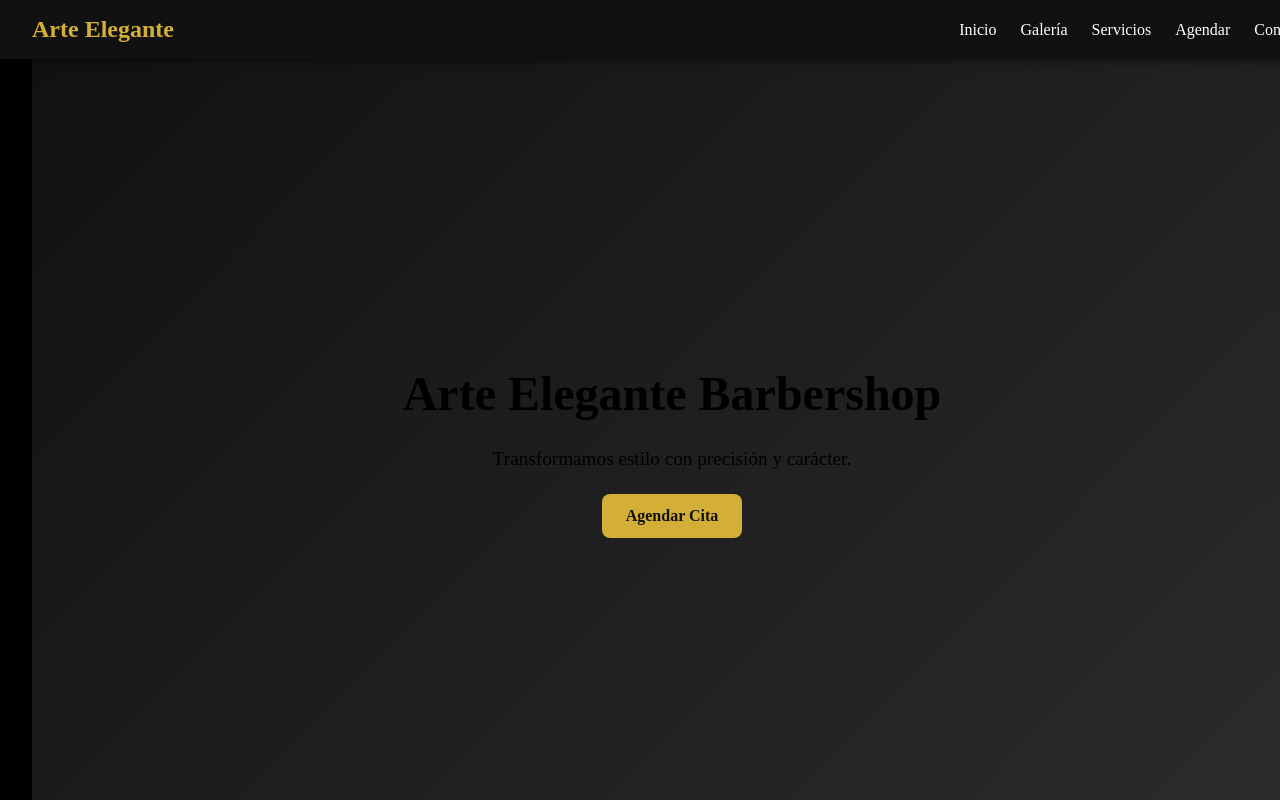
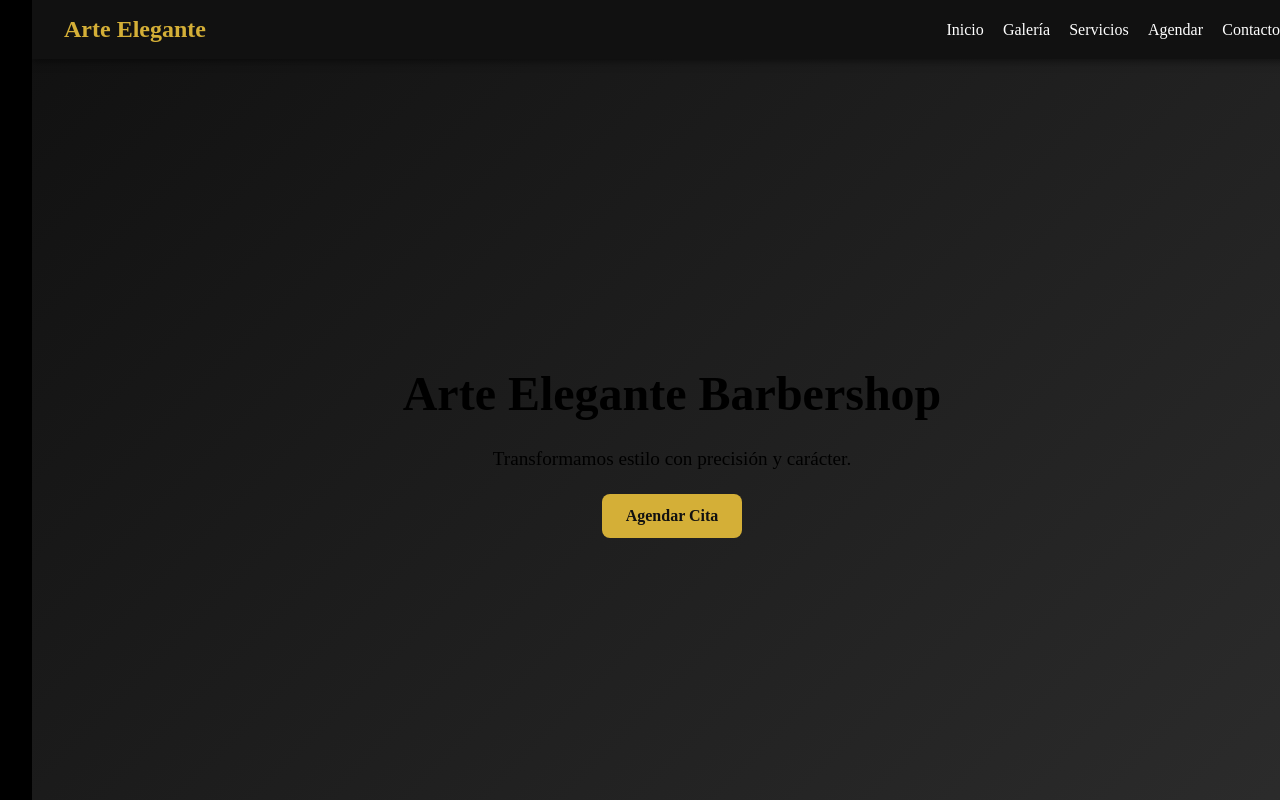
Before and after one commit to Marshelby/arte-elegante-barberia, a React (Vite) app: page / in a window 1280 px wide. Shown: the top 800 px of the page. Built offline with nearby package versions, Linux system fonts and the light colour scheme.

Commit message:
✅ FIX: Navbar reestructurado con contenedor flexible para mostrar Contacto completo

```diff
--- a/src/components/Navbar.css
+++ b/src/components/Navbar.css
@@ -1,15 +1,20 @@
 .navbar {
   position: fixed;
   top: 0;
-  left: 0;
   width: 100%;
+  background-color: #111;
+  z-index: 9999;
+  box-shadow: 0 2px 8px rgba(0, 0, 0, 0.5);
+}
+
+.navbar-container {
+  max-width: 1300px;
+  margin: 0 auto;
   padding: 1rem 2rem;
-  background-color: #111;
   display: flex;
   justify-content: space-between;
   align-items: center;
-  z-index: 9999;
-  box-shadow: 0 2px 8px rgba(0, 0, 0, 0.5);
+  flex-wrap: nowrap;
   overflow-x: auto;
 }
 
@@ -26,18 +31,18 @@
   font-size: 1.8rem;
   color: white;
   cursor: pointer;
+  margin-left: auto;
 }
 
 .navbar-links {
   list-style: none;
   display: flex;
-  gap: 1.5rem;
+  gap: 1.2rem;
   margin: 0;
   padding: 0;
   white-space: nowrap;
   overflow-x: auto;
-  flex-grow: 1;
-  justify-content: flex-end;
+  flex-shrink: 0;
 }
 
 .navbar-links li {
--- a/src/components/Navbar.jsx
+++ b/src/components/Navbar.jsx
@@ -9,6 +9,7 @@ function Navbar() {
 
   return (
     <nav className="navbar">
+      <div className="navbar-container">
         <div className="navbar-logo">Arte Elegante</div>
 
         <div className="menu-toggle" onClick={handleToggle}>
@@ -22,6 +23,7 @@ function Navbar() {
           <li><a href="#agendar" onClick={handleLinkClick}>Agendar</a></li>
           <li><a href="#contacto" onClick={handleLinkClick}>Contacto</a></li>
         </ul>
+      </div>
     </nav>
   );
 }
```
Lines whose indentation alone changed are shown as unchanged.
